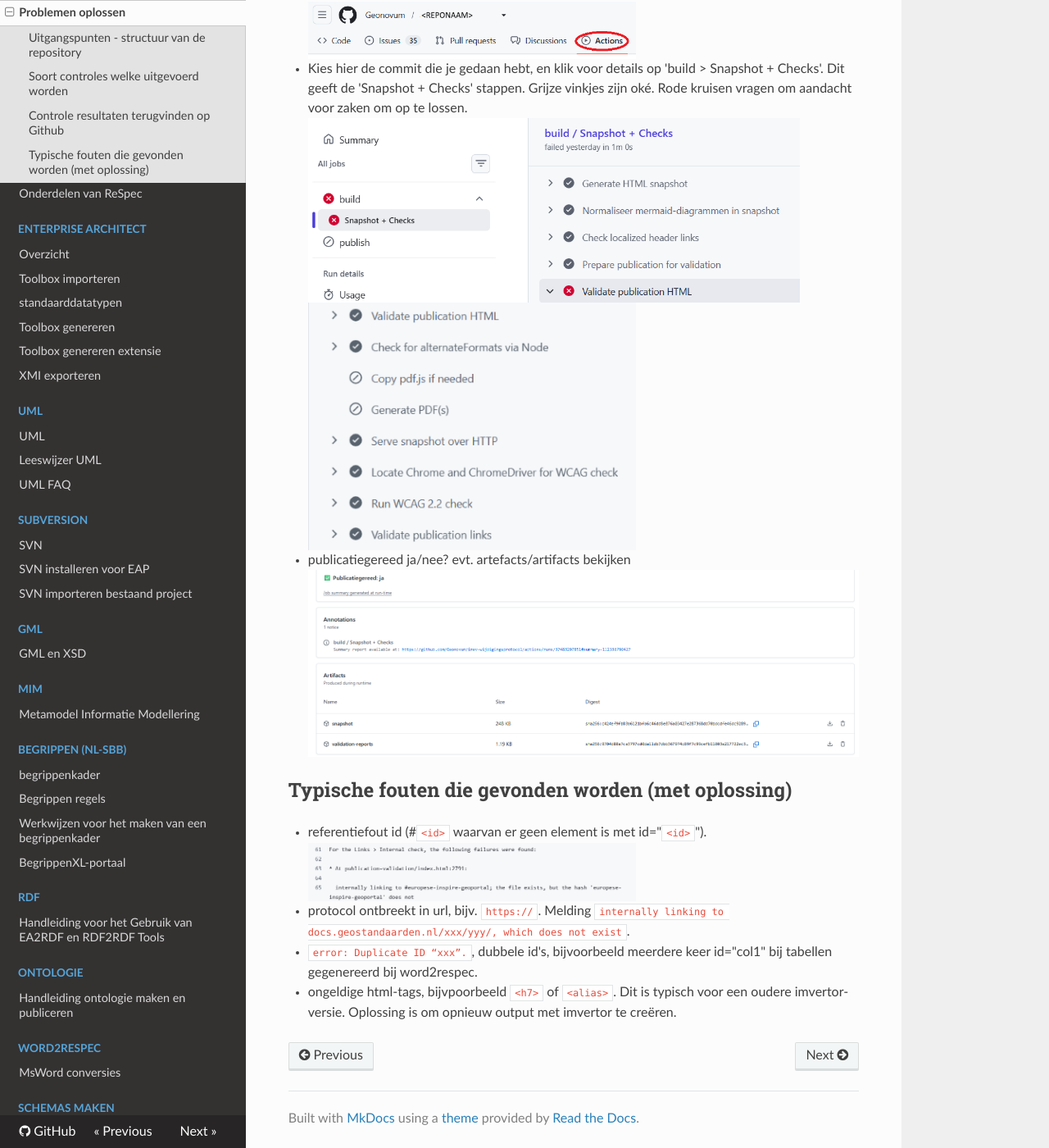
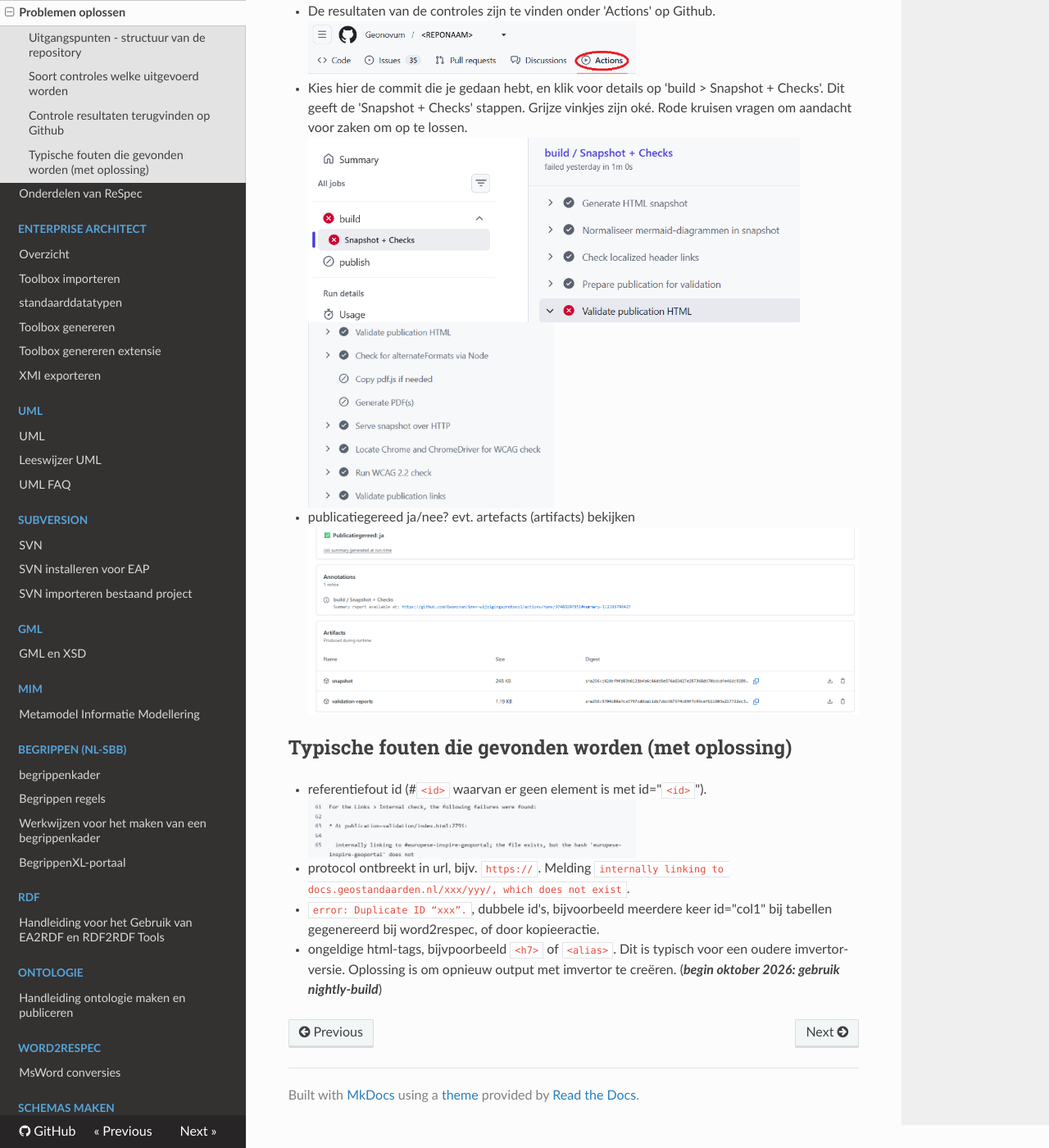
Before and after one commit to Geonovum/handleiding-tooling, an MkDocs documentation site: the page built from docs/ReSpec/ReSpec-problemen.md, in a window 1280 px wide and 1400 px high, scrolled down 835 px. Shown: the whole window at 82% size. Built offline with MkDocs 1.6.1, drawn with Linux system fonts in a browser that asks for light colours; nearby versions of some CDN libraries; some of the changed text lies outside the part shown.

Commit message:
uitlijning

```diff
--- a/docs/ReSpec/ReSpec-problemen.md
+++ b/docs/ReSpec/ReSpec-problemen.md
@@ -31,9 +31,9 @@
   <img src="../media/github-actions.png" alt="Github actions in balk" style="max-width:400px; height:auto;"/>
 
 - Kies hier de commit die je gedaan hebt, en klik voor details op 'build > Snapshot + Checks'. Dit geeft de 'Snapshot + Checks' stappen. Grijze vinkjes zijn oké. Rode kruisen vragen om aandacht voor zaken om op te lossen.
-  <img src="../media/snapshot-checks-details.png" alt="Snapshot + Checks details" style="max-width:600px; height:auto;"/><img src="../media/snapshot-checks-details-2.png" alt="Snapshot + Checks details 2" style="max-width:400px; height:auto;"/>
+  <img src="../media/snapshot-checks-details.png" alt="Snapshot + Checks details" style="max-width:600px; height:auto;"/>  <img src="../media/snapshot-checks-details-2.png" alt="Snapshot + Checks details 2" style="max-width:300px; height:auto;"/>
 
--  publicatiegereed ja/nee? evt. artefacts/artifacts bekijken
+-  publicatiegereed ja/nee? evt. artefacts (artifacts) bekijken
     !['artefacts'](media/artefacts.png)
 
 ## Typische fouten die gevonden worden (met oplossing)
@@ -43,6 +43,6 @@
 
 - protocol ontbreekt in url, bijv.  `https://`. Melding `internally linking to docs.geostandaarden.nl/xxx/yyy/, which does not exist`.
 
-- `error: Duplicate ID “xxx”.`, dubbele id's, bijvoorbeeld meerdere keer id="col1" bij tabellen gegenereerd bij word2respec.
+- `error: Duplicate ID “xxx”.`, dubbele id's, bijvoorbeeld meerdere keer id="col1" bij tabellen gegenereerd bij word2respec, of door kopieeractie.
 
-- ongeldige html-tags, bijvpoorbeeld `<h7>` of `<alias>`. Dit is typisch voor een oudere imvertor-versie. Oplossing is om opnieuw output met imvertor te creëren.
+- ongeldige html-tags, bijvpoorbeeld `<h7>` of `<alias>`. Dit is typisch voor een oudere imvertor-versie. Oplossing is om opnieuw output met imvertor te creëren. (***begin oktober 2026: gebruik nightly-build***)
```
Also changed, not shown: other parts of docs/ReSpec/ReSpec-problemen.md (+1 -1 lines).
